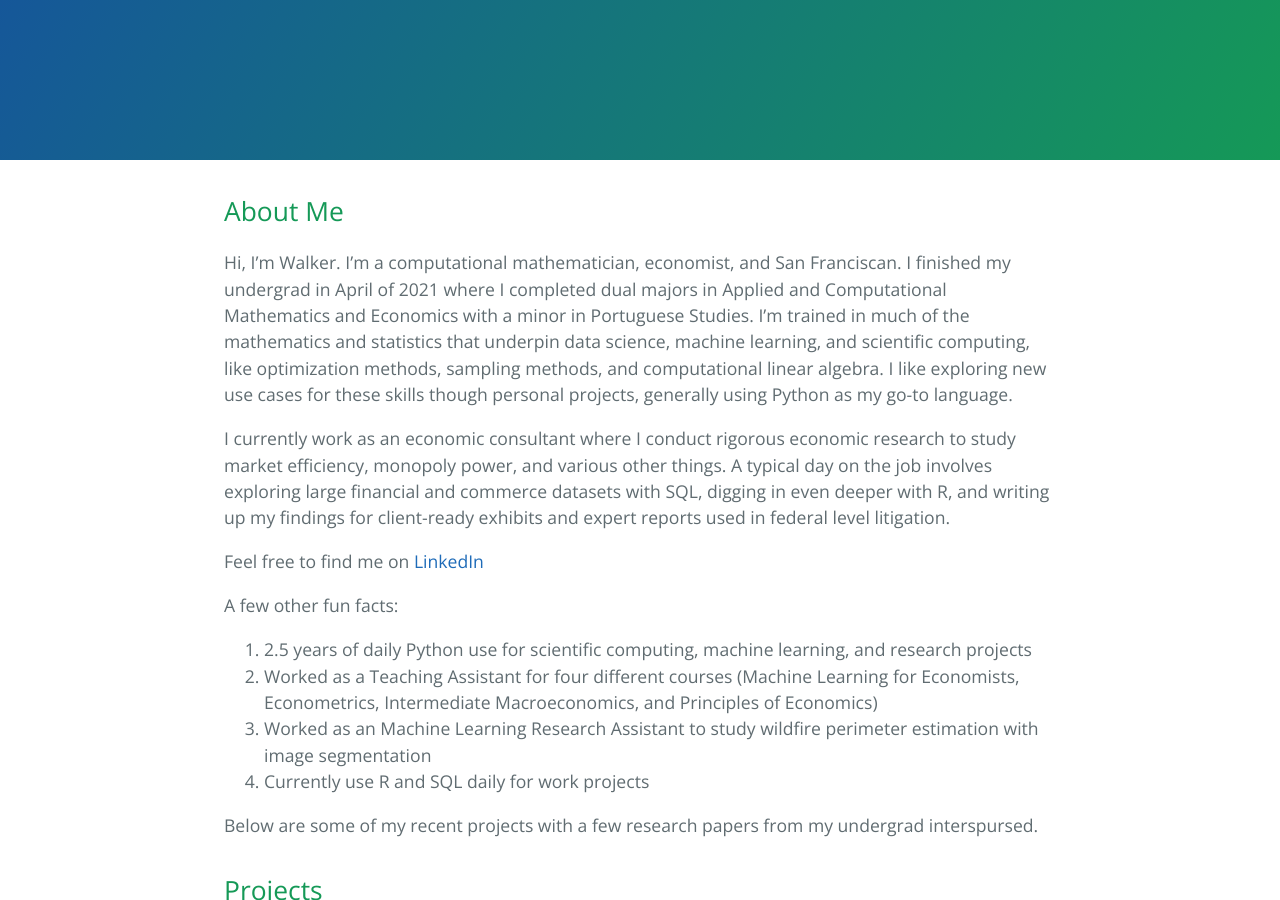
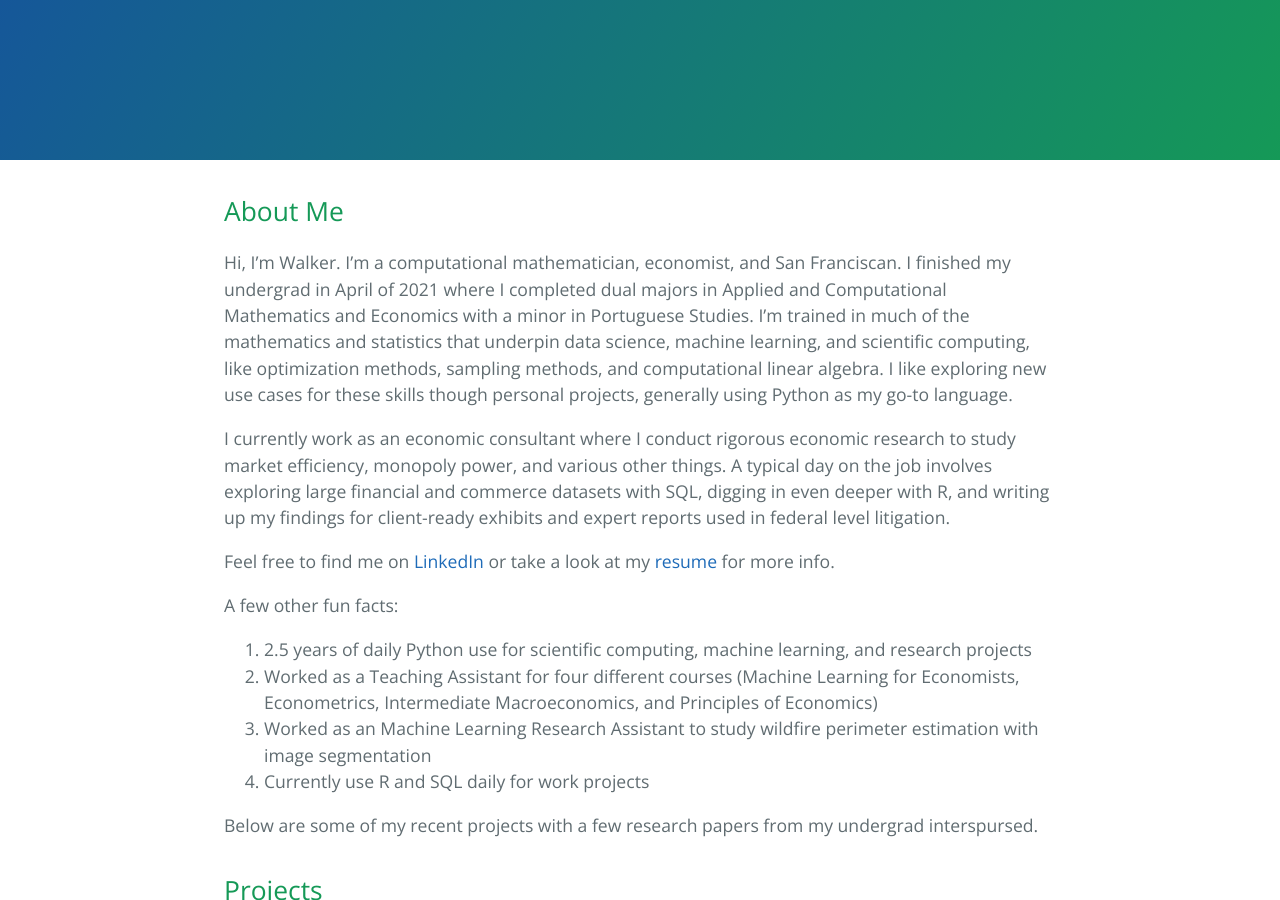
Before and after one commit to walkerhughes/portfolio, a Jekyll site: the page built from index.md, in a window 1280 px wide and 900 px high. Built offline with Jekyll 4.4.1, drawn with Linux system fonts in a browser that asks for light colours; our own code applies the rules of GitHub Pages for plain Markdown files.

Commit message:
updates to resume

```diff
--- a/index.md
+++ b/index.md
@@ -9,7 +9,7 @@ Hi, I'm Walker. I'm a computational mathematician, economist, and San Franciscan
 I currently work as an economic consultant where I conduct rigorous economic research to study market efficiency, monopoly power, and various other things. A typical day on the job involves exploring large financial and commerce datasets with SQL, digging in even deeper with R, and writing up my findings for client-ready exhibits and expert reports used in federal level litigation.
 
 
-<p>Feel free to find me on <a href="https://www.linkedin.com/in/walker-hughes/">LinkedIn</a></p>
+<p>Feel free to find me on <a href="https://www.linkedin.com/in/walker-hughes/">LinkedIn</a> or take a look at my <a href="./Hughes, Walker.pdf">resume</a> for more info.</p>
 
 
 A few other fun facts:
```
Also changed, not shown: 1 other file.
